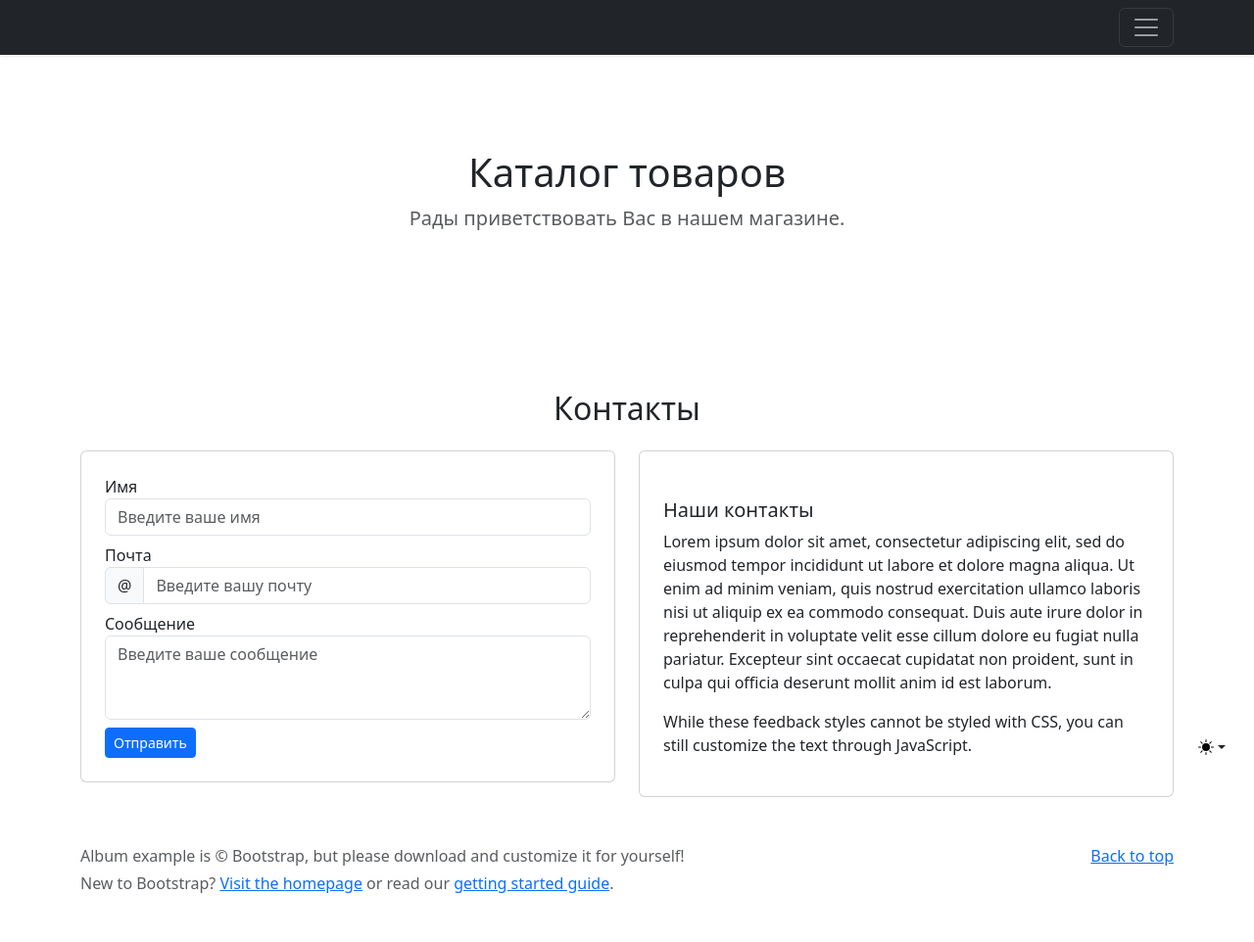
After one commit to ViktoriaScheglowa/pythonProjectWeb, a Django app: page /contact/ in a window 1280 px wide. The commit adds this page. Shown: the whole page at 98% size. Run offline with Django 5.2, Linux system fonts and the light colour scheme; some libraries are stand-ins or nearby versions.

Commit message:
выполнение задания 1 дз25

```diff
--- a/catalog/templates/base.html
+++ b/catalog/templates/base.html
@@ -4,7 +4,7 @@
   <head><script src="{% static 'js/color-modes.js' %}"></script>
 
 	<meta charset="utf-8">
-    <meta name="viewport" content="width=device-width, initial-scale=1">
+    <meta name="viewport" content="width=device-width, initial-scale=1.0">
 	<title>{% block title %}Базовый шаблон{% endblock %}</title>
     <link href="{% static 'css/bootstrap.min.css' %}" rel="stylesheet">
 
--- /dev/null
+++ b/catalog/templates/catalog/contact.html
@@ -0,0 +1,55 @@
+{% extends 'base.html' %}
+{% load my_tags %}
+{% block title %}Контакты{% endblock %}
+{% block content %}
+  <div class="container mt-5">
+    <div class="content">
+        <!-- Вкладка "Контакты" -->
+        <div id="contacts" class="mt-5">
+            <h2 class="text-center">Контакты</h2>
+            <div class="row mt-4">
+                <div class="col-md-6">
+                    <div class="card p-4">
+                        <form class="row gy-2 gx-3">
+                            <div class="col-12">
+                                <label for="name">Имя</label>
+                                <input type="text" class="form-control" id="name" placeholder="Введите ваше имя" required>
+                            </div>
+                            <div class="col-12">
+                                <label for="email">Почта</label>
+                                <div class="input-group">
+                                    <div class="input-group-text">@</div>
+                                    <input type="email" class="form-control" id="email" placeholder="Введите вашу почту" required>
+                                </div>
+                            </div>
+                            <div class="col-12">
+                                <label for="message">Сообщение</label>
+                                <textarea class="form-control" id="message" rows="3" placeholder="Введите ваше сообщение" required></textarea>
+                            </div>
+                            <div class="col-12 mt-2 d-flex justify-content-start">
+                                <button type="submit" class="btn btn-primary btn-sm">Отправить</button>
+                            </div>
+                        </form>
+                    </div>
+                </div>
+                <div class="col-md-6">
+                    <div class="card p-4">
+                        <h5 class="mt-4">Наши контакты</h5>
+                        <p class="small-text">
+                            Lorem ipsum dolor sit amet, consectetur adipiscing elit, sed do eiusmod tempor incididunt ut
+                            labore et dolore magna aliqua. Ut enim ad minim veniam, quis nostrud exercitation ullamco laboris
+                            nisi ut aliquip ex ea commodo consequat. Duis aute irure dolor in reprehenderit in voluptate velit
+                            esse cillum dolore eu fugiat nulla pariatur. Excepteur sint occaecat cupidatat non proident,
+                            sunt in culpa qui officia deserunt mollit anim id est laborum.
+                        </p>
+                        <p class="small-text">
+                            While these feedback styles cannot be styled with CSS, you can still customize the text
+                            through JavaScript.
+                        </p>
+                    </div>
+                </div>
+            </div>
+        </div>
+    </div>
+</div>
+{% endblock %}
--- a/catalog/templates/catalog/product_detail.html
+++ b/catalog/templates/catalog/product_detail.html
@@ -17,6 +17,8 @@
                     <p class="card-text">Дата изменения: {{product.updated_at}}</p>
                     <div class="d-flex justify-content-between align-items-center">
                       <div class="btn-group">
+                          <a class="btn btn-secondary" href="{% url 'catalog:product_edit' product.pk %}" role="button">Редактировать</a>
+                          <a class="btn btn-danger" href="{% url 'catalog:product_delete' product.pk %}" role="button">Удалить</a>
                           <a class="btn btn-primary" href="{% url 'catalog:product_list' %}" role="button">Назад</a>
                       </div>
                       </div>
--- a/catalog/templates/catalog/product_list.html
+++ b/catalog/templates/catalog/product_list.html
@@ -2,6 +2,7 @@
 {% load my_tags %}
 {% block title %}Список продуктов{% endblock %}
 {% block content %}
+    <h2>Список продуктов</h2>
     <div class="album py-5 bg-body-tertiary">
         <div class="container">
           <div class="row row-cols-1 row-cols-sm-2 row-cols-md-3 g-3">
--- a/catalog/templates/includes/inc_menu.html
+++ b/catalog/templates/includes/inc_menu.html
@@ -10,7 +10,7 @@
           <ul class="list-unstyled">
             <li><a href="{% url 'catalog:product_list' %}" class="text-white">Главная</a></li>
             <li><a href="#" class="text-white">Вход</a></li>
-            <li><a href="#" class="text-white">Регистрация</a></li>
+            <li><a href="{% url 'catalog:contact' %}" class="text-white">Контакты</a></li>
           </ul>
         </div>
       </div>
--- a/catalog/urls.py
+++ b/catalog/urls.py
@@ -1,12 +1,18 @@
 from django.contrib import admin
 from django.urls import path
 from catalog.apps import CatalogConfig
-from catalog.views import product_list, product_detail
+from catalog.views import ProductListView, ProductDetailView, ProductUpdateView, ProductCreateView, ProductDeleteView, \
+    ContactView
 
 app_name = CatalogConfig.name
 
 urlpatterns = [
     path('admin/', admin.site.urls),
-    path('', product_list, name='product_list'),
-    path('products/<int:pk>/', product_detail, name='product_detail')
-]
+    path('', ProductListView.as_view(), name='product_list'),
+    path('products/<int:pk>/', ProductDetailView.as_view(), name='product_detail'),
+    path('products/new/', ProductCreateView.as_view(), name='product_create'),
+    path('products/<int:pk>/edit/', ProductUpdateView.as_view(), name='product_edit'),
+    path('products/<int:pk>/delete/', ProductDeleteView.as_view(), name='product_delete'),
+    path("contact/", ContactView.as_view(), name="contact"),
+    path("contact_success/", ContactView.as_view(), name="contact_success"),
+   ]
--- a/catalog/views.py
+++ b/catalog/views.py
@@ -1,14 +1,48 @@
-from django.shortcuts import render, get_object_or_404
+from django.shortcuts import redirect
+from django.urls import reverse_lazy
 from .models import Product
+from django.views.generic import ListView, DetailView, TemplateView
+from django.views.generic.edit import CreateView, UpdateView, DeleteView
 
 
-def product_list(request):
-    products = Product.objects.all()
-    context = {'products': products}
-    return render(request, 'catalog/product_list.html', context)
+class ProductListView(ListView):
+    model = Product
+    template_name = 'catalog/product_list.html'
+    context_object_name = 'products'
 
 
-def product_detail(request, pk):
-    product = get_object_or_404(Product, pk=pk)
-    context = {'product': product}
-    return render(request, 'catalog/product_detail.html', context)
+class ProductDetailView(DetailView):
+    model = Product
+    template_name = 'catalog/product_detail.html'
+    context_object_name = 'product'
+
+
+class ProductCreateView(CreateView):
+    model = Product
+    fields = ['name', 'description', 'picture', 'price', 'category']
+    template_name = 'catalog/product_form.html'
+    success_url = reverse_lazy('catalog:product_list')
+
+
+class ProductUpdateView(UpdateView):
+    model = Product
+    fields = ['name', 'description', 'picture', 'price', 'category']
+    template_name = 'catalog/product_form.html'
+    success_url = reverse_lazy('catalog:product_list')
+
+
+class ProductDeleteView(DeleteView):
+    model = Product
+    template_name = 'catalog/product_confirm_delete.html'
+    success_url = reverse_lazy('catalog:product_list')
+
+
+class ContactView(TemplateView):
+    template_name = "catalog/contact.html"
+
+    def post(self, request, *args, **kwargs):
+        form = self.get_form()
+        if form.is_valid():
+            # Логика сохранения данных
+            return redirect('catalog:contact_success')
+        return self.render_to_response(self.get_context_data(form=form))
```
Also changed, not shown: catalog/templates/catalog/contact_success.html (added, +8 -0 lines), catalog/templates/catalog/product_confirm_delete.html (added, +13 -0 lines), catalog/templates/catalog/product_form.html (added, +12 -0 lines).
